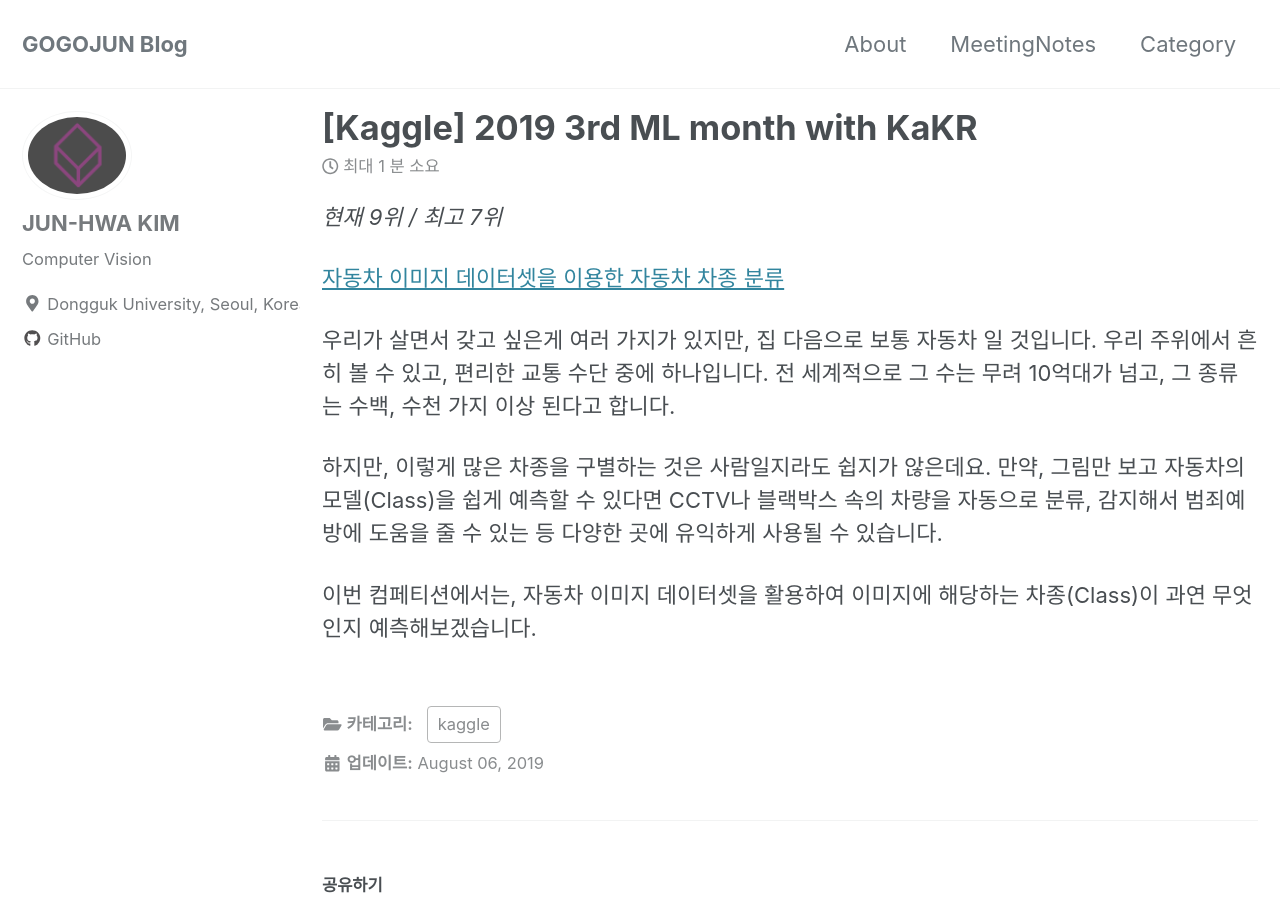
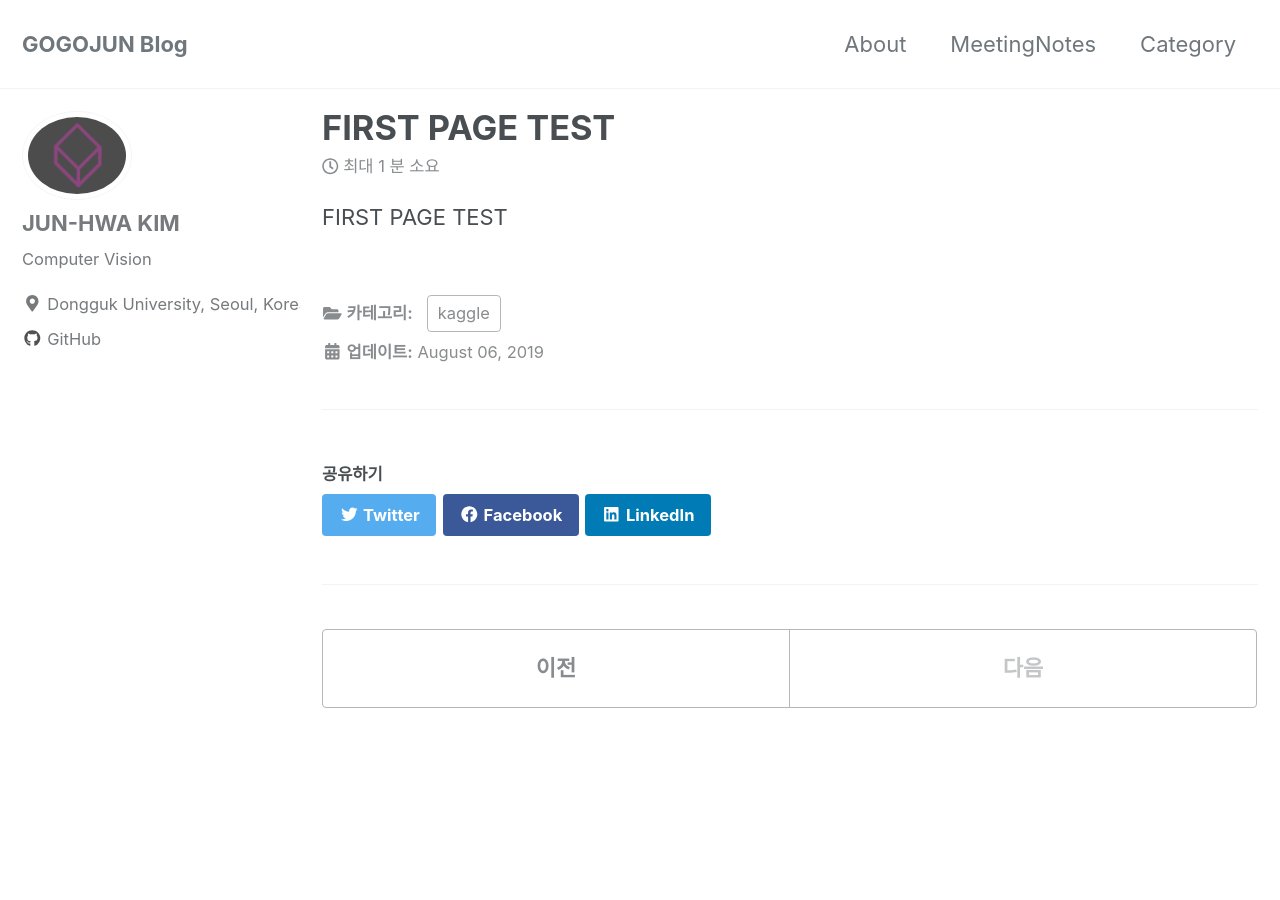
Before and after one commit to kjunhwa/kjunhwa-kjunhwa.github.io-, a Jekyll site: the page built from _posts/kaggle/2019-08-06-introduction.md, in a window 1280 px wide and 900 px high. Built offline with Jekyll 4.4.1, drawn with Linux system fonts in a browser that asks for light colours; cached includes are drawn as plain includes; nearby versions of some CDN libraries.

Commit message:
Update 2019-08-06-introduction.md

```diff
--- a/_posts/kaggle/2019-08-06-introduction.md
+++ b/_posts/kaggle/2019-08-06-introduction.md
@@ -1,21 +1,9 @@
 ---
-title: "[Kaggle] 2019 3rd ML month with KaKR"
-excerpt: "2019. 08. 08. kaggle 3rd 대회 준비록"
+title: "FIRST PAGE TEST"
+excerpt: "2019. 08. 08."
 search: true
 categories:
   - kaggle
 ---
 
-*현재 9위 / 최고 7위*
-
-[자동차 이미지 데이터셋을 이용한 자동차 차종 분류](https://www.kaggle.com/c/2019-3rd-ml-month-with-kakr/overviewv)
-
-우리가 살면서 갖고 싶은게 여러 가지가 있지만, 집 다음으로 보통 자동차 일 것입니다.
-우리 주위에서 흔히 볼 수 있고, 편리한 교통 수단 중에 하나입니다.
-전 세계적으로 그 수는 무려 10억대가 넘고, 그 종류는 수백, 수천 가지 이상 된다고 합니다.
-
-하지만, 이렇게 많은 차종을 구별하는 것은 사람일지라도 쉽지가 않은데요.
-만약, 그림만 보고 자동차의 모델(Class)을 쉽게 예측할 수 있다면
-CCTV나 블랙박스 속의 차량을 자동으로 분류, 감지해서 범죄예방에 도움을 줄 수 있는 등 다양한 곳에 유익하게 사용될 수 있습니다.
-
-이번 컴페티션에서는, 자동차 이미지 데이터셋을 활용하여 이미지에 해당하는 차종(Class)이 과연 무엇인지 예측해보겠습니다.
+FIRST PAGE TEST
```
